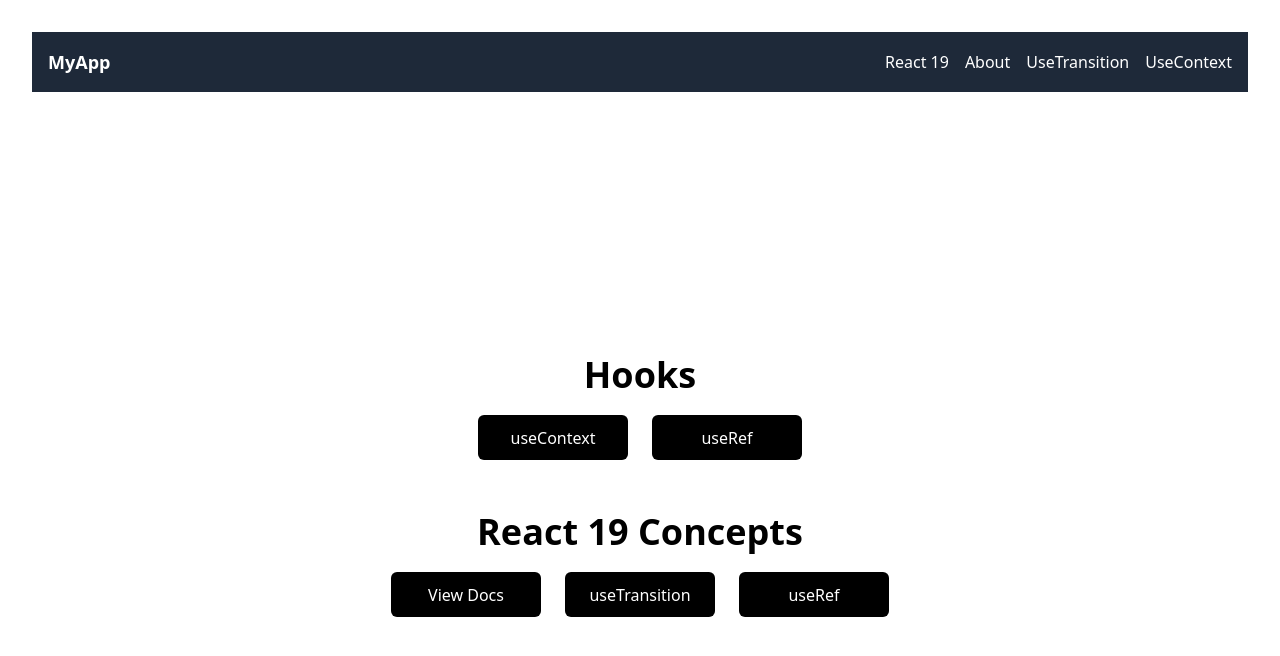
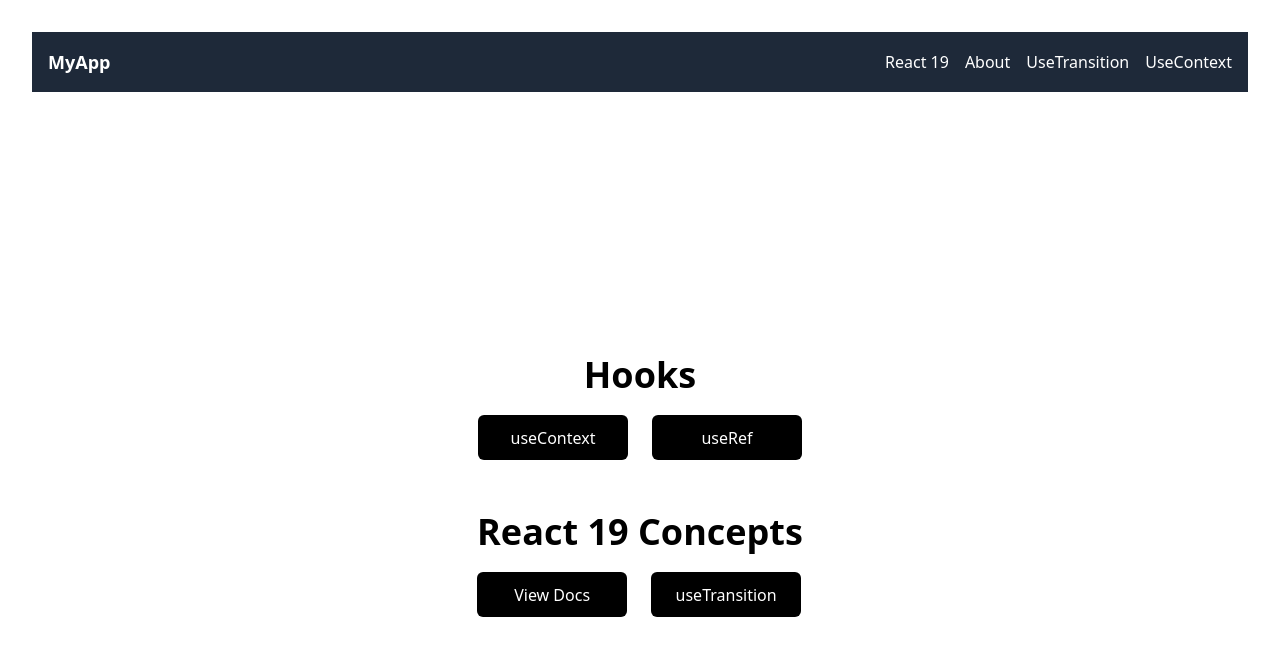
Before and after one commit to Sarmad426/react-19, a React (Vite) app: page / in a window 1280 px wide. Shown: the top 656 px of the page. Built offline with nearby package versions, Linux system fonts and the light colour scheme.

Commit message:
Remove useRef link from Home component for cleaner navigation

```diff
--- a/src/components/Home.tsx
+++ b/src/components/Home.tsx
@@ -31,9 +31,6 @@ export default function Home() {
           <Link to="/hooks/useTransition" className={linkStyles}>
             useTransition
           </Link>
-          <Link to="/hooks/useRef" className={linkStyles}>
-            useRef
-          </Link>
         </div>
       </div>
     </div>
```
